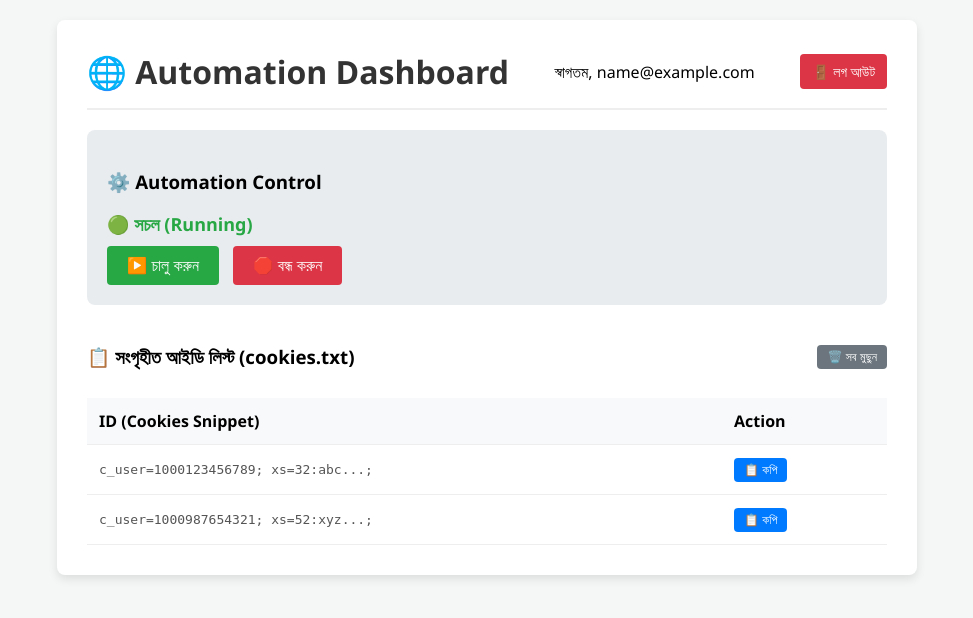
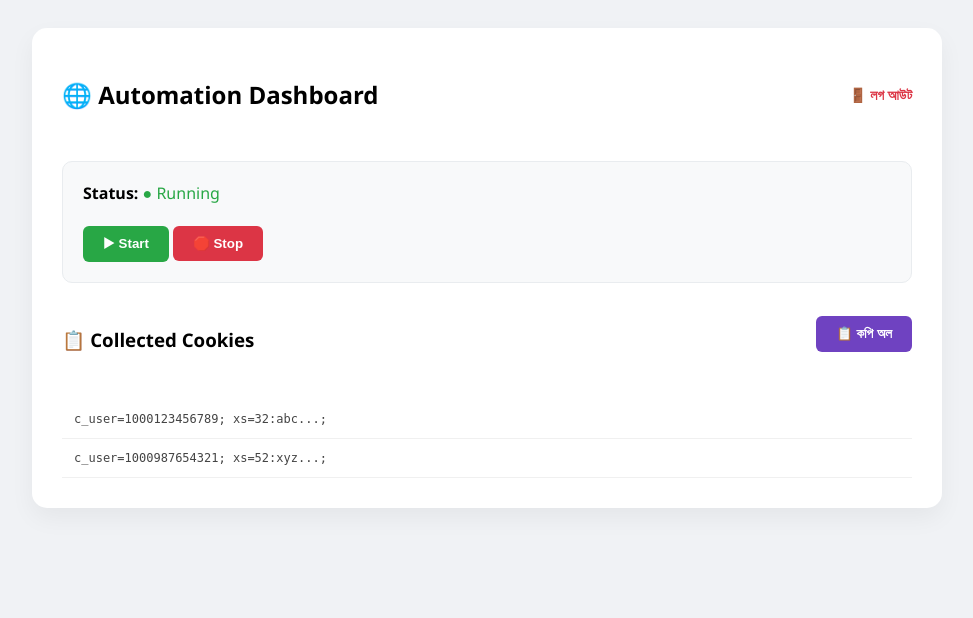
Before and after one commit to turzokhan715-source/auto, a Flask app: page / in a window 1280 px wide. Shown: the top 618 px of the page, without its empty margins (153-1126 px from the left). Run offline with Flask 3, Linux system fonts and the light colour scheme; the visitor is signed in with stand-in values (Sample User, id 1).

Commit message:
Update dashboard.html

```diff
--- a/templates/dashboard.html
+++ b/templates/dashboard.html
@@ -2,124 +2,59 @@
 <html lang="bn">
 <head>
     <meta charset="UTF-8">
-    <meta name="viewport" content="width=device-width, initial-scale=1.0">
     <title>Automation Dashboard</title>
     <style>
-        /* সাধারণ স্টাইলিং */
-        body { font-family: 'Segoe UI', Tahoma, Geneva, Verdana, sans-serif; background-color: #f4f7f6; margin: 0; padding: 20px; }
-        .container { max-width: 800px; margin: auto; background: white; padding: 30px; border-radius: 8px; box-shadow: 0 4px 10px rgba(0,0,0,0.1); }
-
-        /* হেডার সেকশন */
-        .header { display: flex; justify-content: space-between; align-items: center; border-bottom: 2px solid #eee; padding-bottom: 15px; margin-bottom: 20px; }
-        .header h1 { margin: 0; color: #333; }
-        .logout-btn { background-color: #dc3545; color: white; padding: 8px 12px; text-decoration: none; border-radius: 4px; font-size: 14px; }
-
-        /* কন্ট্রোল প্যানেল */
-        .control-panel { background-color: #e9ecef; padding: 20px; border-radius: 8px; margin-bottom: 20px; }
-        .status { font-weight: bold; font-size: 18px; margin-bottom: 10px; }
-        .status.running { color: #28a745; }
-        .status.stopped { color: #dc3545; }
-        .btn { padding: 10px 20px; border: none; border-radius: 4px; cursor: pointer; font-size: 16px; margin-right: 10px; }
-        .btn-start { background-color: #28a745; color: white; }
-        .btn-stop { background-color: #dc3545; color: white; }
-
-        /* আইডি লিস্ট সেকশন */
-        .id-list { margin-top: 20px; }
-        .list-header { display: flex; justify-content: space-between; align-items: center; }
+        body { font-family: 'Segoe UI', sans-serif; background-color: #f0f2f5; display: flex; justify-content: center; padding: 20px; }
+        .card { background: white; width: 100%; max-width: 850px; padding: 30px; border-radius: 15px; box-shadow: 0 10px 25px rgba(0,0,0,0.05); }
+        .header { display: flex; justify-content: space-between; align-items: center; margin-bottom: 30px; }
+        .status-box { background: #f8f9fa; padding: 20px; border-radius: 10px; border: 1px solid #e9ecef; margin-bottom: 25px; }
+        .btn { padding: 10px 20px; border: none; border-radius: 6px; cursor: pointer; font-weight: 600; }
+        .btn-start { background: #28a745; color: white; }
+        .btn-stop { background: #dc3545; color: white; }
+        .btn-copy-all { background: #6f42c1; color: white; margin-bottom: 10px; }
         table { width: 100%; border-collapse: collapse; margin-top: 10px; }
-        th, td { text-align: left; padding: 12px; border-bottom: 1px solid #eee; }
-        th { background-color: #f8f9fa; }
-        .cookie-text { font-family: monospace; font-size: 13px; color: #555; word-break: break-all; }
-
-        /* অ্যাকশন বাটন */
-        .action-btn { padding: 5px 10px; font-size: 12px; cursor: pointer; }
-        .btn-copy { background-color: #007bff; color: white; border: none; border-radius: 4px; }
-        .btn-clear { background-color: #6c757d; color: white; border: none; border-radius: 4px; float: right; }
+        td { padding: 12px; border-bottom: 1px solid #f0f0f0; font-family: monospace; font-size: 12px; color: #444; }
+        .logout { color: #dc3545; text-decoration: none; font-size: 14px; font-weight: bold; }
     </style>
 </head>
 <body>
 
-<div class="container">
-    <!-- হেডার -->
+<div class="card">
     <div class="header">
-        <h1>🌐 Automation Dashboard</h1>
-        <span>স্বাগতম, {{ current_user.email }}</span>
-        <a href="{{ url_for('logout') }}" class="logout-btn">🚪 লগ আউট</a>
+        <h2>🌐 Automation Dashboard</h2>
+        <a href="{{ url_for('logout') }}" class="logout">🚪 লগ আউট</a>
     </div>
 
-    <!-- কন্ট্রোল প্যানেল -->
-    <div class="control-panel">
-        <h3>⚙️ Automation Control</h3>
-        <!-- এই অংশটি পরে Python দিয়ে ডাইনামিক করা হবে -->
-        <div class="status running">🟢 সচল (Running)</div>
-
-        <!-- বাটন ফর্ম -->
-        <form action="#" method="POST" style="display: inline;">
-            <button type="submit" name="action" value="start" class="btn btn-start">▶️ চালু করুন</button>
-            <button type="submit" name="action" value="stop" class="btn btn-stop">🛑 বন্ধ করুন</button>
-        </form>
+    <div class="status-box">
+        <strong>Status:</strong> <span style="color: #28a745;">● Running</span><br><br>
+        <button class="btn btn-start">▶ Start</button>
+        <button class="btn btn-stop">🛑 Stop</button>
     </div>
 
-    <!-- আইডি লিস্ট -->
-    <div class="id-list">
-        <div class="list-header">
-            <h3>📋 সংগৃহীত আইডি লিস্ট (cookies.txt)</h3>
-            <button class="action-btn btn-clear" onclick="clearList()">🗑️ সব মুছুন</button>
-        </div>
+    <div class="header">
+        <h3>📋 Collected Cookies</h3>
+        <button class="btn btn-copy-all" onclick="copyAll()">📋 কপি অল</button>
+    </div>
 
-        <table id="cookieTable">
-            <thead>
-                <tr>
-                    <th>ID (Cookies Snippet)</th>
-                    <th>Action</th>
-                </tr>
-            </thead>
-            <tbody id="cookieBody">
-                <!-- ডামি ডাটা: পরে Python/JS দিয়ে লোড করা হবে -->
-                <tr>
-                    <td class="cookie-text">c_user=1000123456789; xs=32:abc...;</td>
-                    <td><button class="action-btn btn-copy" onclick="copyCookie(this)">📋 কপি</button></td>
-                </tr>
-                <tr>
-                    <td class="cookie-text">c_user=1000987654321; xs=52:xyz...;</td>
-                    <td><button class="action-btn btn-copy" onclick="copyCookie(this)">📋 কপি</button></td>
-                </tr>
-            </tbody>
-        </table>
-    </div>
+    <table id="cookieTable">
+        <tbody id="cookieBody">
+            <!-- এখানে আপনার কুকি ডাটাগুলো লুপ হয়ে আসবে -->
+            <tr><td>c_user=1000123456789; xs=32:abc...;</td></tr>
+            <tr><td>c_user=1000987654321; xs=52:xyz...;</td></tr>
+        </tbody>
+    </table>
 </div>
 
-<!-- JavaScript for Copy/Clear -->
 <script>
-    // নির্দিষ্ট কুকি কপি করার ফাংশন
-    function copyCookie(button) {
-        // বাটনের আগের td এলিমেন্ট খুঁজে বের করা
-        const row = button.parentNode.parentNode;
-        const cookieCell = row.querySelector('.cookie-text');
-        const cookieText = cookieCell.innerText;
-
-        // ক্লিপবোর্ডে টেক্সট কপি করা
-        navigator.clipboard.writeText(cookieText).then(() => {
-            button.innerText = '✅ কপি হয়েছে!';
-            button.style.backgroundColor = '#218838';
-
-            // ২ সেকেন্ড পর আবার আগের অবস্থায় ফিরে যাওয়া
-            setTimeout(() => {
-                button.innerText = '📋 কপি';
-                button.style.backgroundColor = '#007bff';
-            }, 2000);
+    function copyAll() {
+        let cookies = [];
+        document.querySelectorAll('#cookieBody td').forEach(td => {
+            cookies.push(td.innerText);
+        });
+        navigator.clipboard.writeText(cookies.join('\n')).then(() => {
+            alert('সব কুকি কপি হয়েছে!');
         });
     }
-
-    // পুরো লিস্ট ক্লিয়ার করার ফাংশন
-    function clearList() {
-        if (confirm('আপনি কি নিশ্চিত যে সব আইডি মুছে ফেলতে চান?')) {
-            const tbody = document.getElementById('cookieBody');
-            tbody.innerHTML = '<tr><td colspan="2" style="text-align:center; color:grey;">লিস্ট খালি আছে</td></tr>';
-            // ভবিষ্যতে এখানে Python এ রিকোয়েস্ট পাঠিয়ে ফাইল খালি করার কোড যোগ হবে
-        }
-    }
 </script>
-
 </body>
 </html>
```
